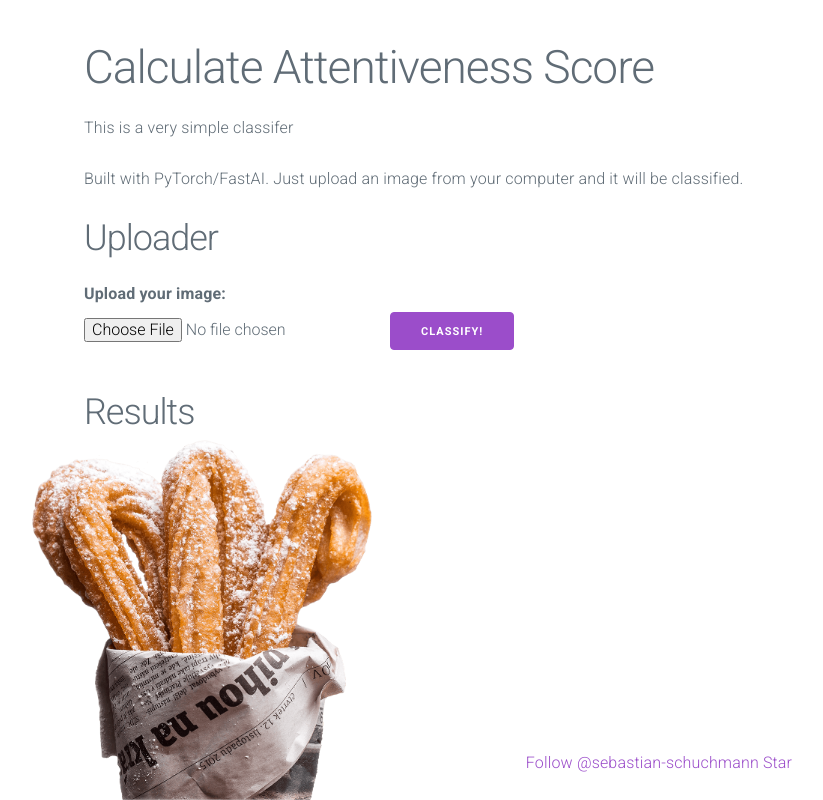
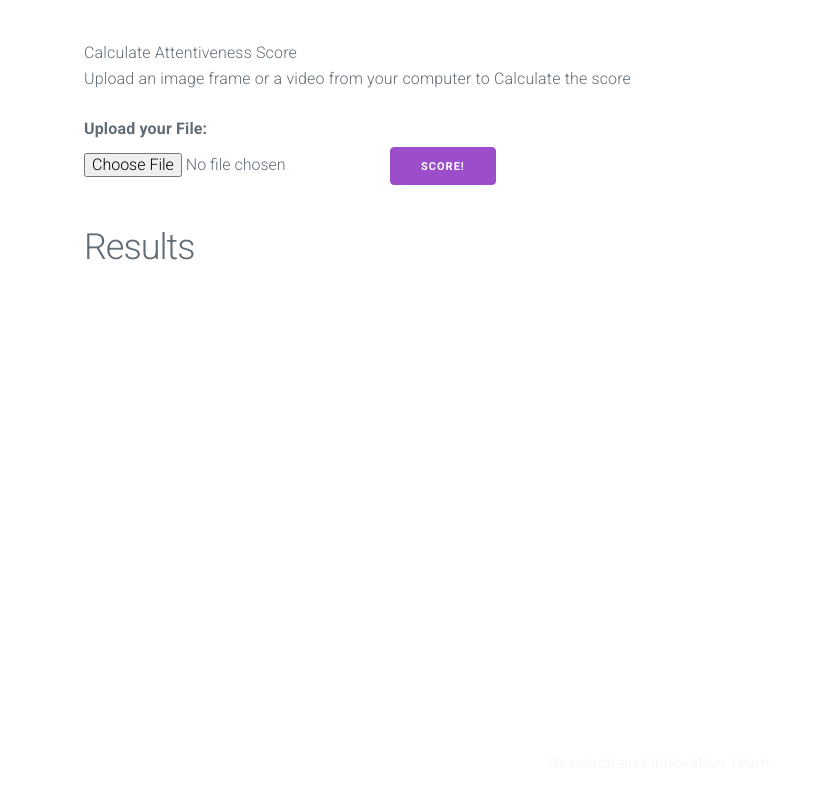
Before and after one commit to Ifyokoh/FastAI-Deployment, a Flask app: page / in a window 1280 px wide. Shown: the whole page, without its empty margins (6-829 px from the left). Run offline with Flask 2, Linux system fonts and the light colour scheme; parts of the project's set-up code (start-up, migrations or seed data) failed here and were passed over.

Commit message:
modified home page

```diff
--- a/server/templates/index.html
+++ b/server/templates/index.html
@@ -17,19 +17,12 @@
 
     <div class="container">
         <div class="row">
-            <h1>Calculate Attentiveness Score</h1>
+            <h>Calculate Attentiveness Score</h1>
         </div>
         <div class="row">
-            <p>This is a very simple classifer </p>
-        </div>
-        <div class="row">
-            <p>Built with PyTorch/FastAI. Just upload an image from your computer and
-                it will be classified.
+            <p>Upload an image frame or a video from your computer to Calculate the score
             </p>
 
-        </div>
-        <div class="row">
-            <h2>Uploader</h2>
         </div>
         <div class="row">
             <img id="uploadedImg">
@@ -37,9 +30,9 @@
 
         <div class="row">
             <form enctype="multipart/form-data" method="POST" name="fileinfo">
-                <label>Upload your image:</label>
+                <label>Upload your File:</label>
                 <input type="file" name="file" required />
-                <input type="submit" value="Classify!" />
+                <input type="submit" value="Score!" />
             </form>
 
         </div>
@@ -54,16 +47,12 @@
 
 
 
-<img id="churros" src="../static/churros.png">
-
     <footer>
         <p>
-            <a class="github-button" href="https://github.com/sebastian-schuchmann" data-show-count="true"
-                aria-label="Follow @sebastian-schuchmann on GitHub">Follow @sebastian-schuchmann</a>
+            Research and Innovation Team
+            <!-- <a class="github-button" href="https://github.com/sebastian-schuchmann" data-show-count="true"
+                aria-label="Follow @sebastian-schuchmann on GitHub">Follow @sebastian-schuchmann</a> -->
 
-            <a class="github-button" href="https://github.com/Sebastian-Schuchmann/ChurrosSamosaClassifier"
-                data-show-count="true" data-icon="octicon-star"
-                aria-label="Star Sebastian-Schuchmann/ChurrosSamosaClassifier on GitHub">Star</a>
         </p>
 
     </footer>
```
Also changed, not shown: server/static/churros.png (deleted).
